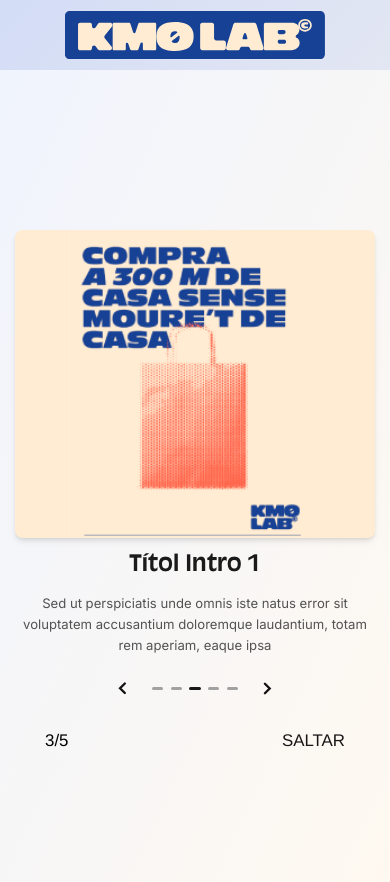
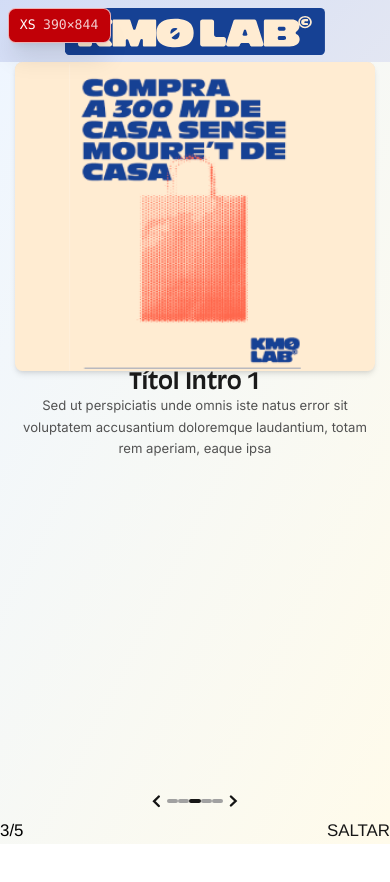
Before and after one commit to KM0Lab-git-admin/km0lab-core, a Next.js app: page /en/welcome2 in a window 390 px wide. Shown: the top 882 px of the page. After the commit the page ends 844 px from the top, so only its background shows below. Built offline with nearby package versions, Linux system fonts and the light colour scheme; no server answers; a web font is replaced by a local one; what @arcjet/next, pino-pretty would draw is missing.

Commit message:
fix(ui): ajusta slider y breakpoints
- mejora layout para alturas bajas (xs-h)
- aÃ±ade indicador de breakpoint en dev

```diff
--- a/src/app/[locale]/(public)/welcome2/page.tsx
+++ b/src/app/[locale]/(public)/welcome2/page.tsx
@@ -1,3 +1,4 @@
+import BreakpointIndicator from '@/components/dev/BreakpointIndicator';
 import SafeHydration from '@/components/SafeHydration';
 import { AppHeader } from '@/components/ui/AppHeader';
 import Slider from '@/components/ui/Slider/Slider';
@@ -5,14 +6,16 @@ import Slider from '@/components/ui/Slider/Slider';
 export default function Welcome2Page() {
   return (
     <SafeHydration>
-      <div className="w-full h-screen flex flex-col justify-between sm:justify-center sm:items-center md:justify-center md:items-center">
+      <div className="w-full h-svh min-h-0 overflow-hidden flex flex-col items-center">
         {/* AppHeader */}
-        <AppHeader />
+        <AppHeader className="mt-2 mb-2 sm:mt-3 sm:mb-3 xs-h:mt-1 xs-h:mb-1" />
         {/* Slider */}
-        <div className="w-full flex-1 flex flex-col justify-center sm:max-w-2xl md:max-w-4xl lg:max-w-5xl xl:max-w-6xl">
+        <div className="w-full flex-1 flex min-h-0">
           <Slider />
         </div>
       </div>
+      {/* Indicador de breakpoint (solo en desarrollo) */}
+      <BreakpointIndicator />
     </SafeHydration>
   );
 }
--- /dev/null
+++ b/src/components/dev/BreakpointIndicator.tsx
@@ -0,0 +1,56 @@
+'use client';
+import { useEffect, useState } from 'react';
+
+/**
+ * Componente de desarrollo que muestra el breakpoint actual considerando
+ * ancho y alto. La altura manda: si el alto < 700px siempre se muestra XS.
+ * Visible solo en desarrollo.
+ */
+const BreakpointIndicator = () => {
+  const [label, setLabel] = useState('XS');
+  const [viewport, setViewport] = useState({ width: 0, height: 0 });
+
+  useEffect(() => {
+    if (process.env.NODE_ENV === 'production') {
+      return;
+    }
+
+    const computeLabel = () => {
+      const width = window.innerWidth;
+      const height = window.innerHeight;
+
+      if (height < 700) return 'XS';
+      if (width >= 1280 && height >= 1000) return 'XL-H';
+      if (width >= 1024 && height >= 900) return 'LG-H';
+      if (width >= 768 && height >= 800) return 'MD-H';
+      if (width >= 480 && height >= 700) return 'SM-H';
+      if (width >= 1280) return 'XL';
+      if (width >= 1024) return 'LG';
+      if (width >= 768) return 'MD';
+      if (width >= 480) return 'SM';
+      return 'XS';
+    };
+
+    const update = () => {
+      setLabel(computeLabel());
+      setViewport({ width: window.innerWidth, height: window.innerHeight });
+    };
+    update();
+
+    window.addEventListener('resize', update);
+    return () => window.removeEventListener('resize', update);
+  }, []);
+
+  if (process.env.NODE_ENV === 'production') {
+    return null;
+  }
+
+  return (
+    <div className="pointer-events-none fixed top-2 left-2 z-[999999] flex gap-2 rounded-lg border border-white/70 bg-red-700 px-3 py-2 font-mono text-sm text-white shadow-xl">
+      <span>{label}</span>
+      <span className="text-white/80">{`${viewport.width}×${viewport.height}`}</span>
+    </div>
+  );
+};
+
+export default BreakpointIndicator;
--- a/src/components/ui/AppHeader.tsx
+++ b/src/components/ui/AppHeader.tsx
@@ -1,5 +1,3 @@
-import React from 'react';
-
 type AppHeaderProps = {
   logoAlt?: string;
   className?: string;
@@ -10,9 +8,10 @@ export function AppHeader({
   className = '',
 }: AppHeaderProps) {
   return (
-    <div className={`w-full px-3.5 py-3 sm:py-12 sm:px-12 md-h:py-6 lg-h:py-8 inline-flex flex-col justify-start items-center ${className}`}>
+    <div className={`w-full flex justify-center ${className}`}>
       <div
         className="logo-1"
+        role="img"
         aria-label={logoAlt}
       />
     </div>
--- a/src/components/ui/Slider/Slider.tsx
+++ b/src/components/ui/Slider/Slider.tsx
@@ -25,41 +25,46 @@ const Slider: React.FC<SliderProps> = ({
   onSkip,
 }) => {
   return (
-    <div className="w-full min-h-screen px-4 py-6 sm:px-8 sm:py-12 flex flex-col justify-center items-center gap-4 sm:gap-6 md-h:gap-8 bg-gradient-to-br from-[#f0f4fd] to-[#fff9f0]">
+    <div className="w-full flex-1 min-h-0 max-h-slider-container flex flex-col items-center bg-gradient-to-br from-blue-50 to-amber-50">
+      {/* Scrollable content (en xs-h) */}
+      <div className="w-full flex-1 min-h-0 flex flex-col items-center xs-h:overflow-y-auto">
         {/* Image */}
         <img
           src={imageSrc}
           alt={imageAlt}
-        className="w-full max-w-sm h-auto rounded-lg bg-neutral-200 object-cover shadow-md"
+          className="w-full max-w-sm h-auto xs-h:max-h-72 rounded-lg bg-neutral-200 object-contain shadow-md"
         />
 
         {/* Title */}
-      <h2 className="w-full max-w-sm text-center font-brand text-km0-yellow-500 text-2xl sm:text-3xl md:text-4xl font-bold leading-tight">
+        <h2 className="w-full max-w-sm text-center font-brand text-km0-yellow-500 text-2xl sm:text-3xl md:text-4xl xs-h:text-xl font-bold leading-tight">
           {title}
         </h2>
 
         {/* Description */}
-      <p className="w-full max-w-sm text-center text-neutral-600 text-sm sm:text-base leading-relaxed font-normal">
+        <p className="w-full max-w-sm text-center text-neutral-600 text-sm sm:text-base xs-h:text-xs xs-h:leading-snug leading-relaxed font-normal">
           {description}
         </p>
+      </div>
 
+      {/* Fixed controls */}
+      <div className="w-full flex flex-col items-center">
         {/* Navigation */}
-      <div className="flex justify-center items-center gap-3 sm:gap-4" aria-label="slider navigation">
+        <div className="flex justify-center items-center" aria-label="slider navigation">
           {/* Left chevron */}
           <button
             type="button"
-          className="p-2 hover:bg-neutral-200 rounded-full transition-colors"
+            className="hover:bg-neutral-200 rounded-full transition-colors"
             aria-label="Anterior"
           >
             <img
               src="/assets/icons/Functional_Arrow.svg"
               alt="Anterior"
-            className="w-5 h-5 sm:w-6 sm:h-6 rotate-180"
+              className="w-5 h-5 sm:w-6 sm:h-6 xs-h:w-5 xs-h:h-5 rotate-180"
             />
           </button>
 
           {/* Dots */}
-        <div className="flex gap-2">
+          <div className="flex">
             <div className="w-3 h-1 sm:w-4 bg-neutral-400 rounded-sm" />
             <div className="w-3 h-1 sm:w-4 bg-neutral-400 rounded-sm" />
             <div className="w-3 h-1 sm:w-4 bg-neutral-900 rounded-sm" />
@@ -70,13 +75,13 @@ const Slider: React.FC<SliderProps> = ({
           {/* Right chevron */}
           <button
             type="button"
-          className="p-2 hover:bg-neutral-200 rounded-full transition-colors"
+            className="hover:bg-neutral-200 rounded-full transition-colors"
             aria-label="Siguiente"
           >
             <img
               src="/assets/icons/Functional_Arrow.svg"
               alt="Siguiente"
-            className="w-5 h-5 sm:w-6 sm:h-6"
+              className="w-5 h-5 sm:w-6 sm:h-6 xs-h:w-5 xs-h:h-5"
             />
           </button>
         </div>
@@ -89,6 +94,7 @@ const Slider: React.FC<SliderProps> = ({
           onSkip={onSkip}
         />
       </div>
+    </div>
   );
 };
 
--- a/src/components/ui/SliderCount/SliderCount.tsx
+++ b/src/components/ui/SliderCount/SliderCount.tsx
@@ -15,15 +15,17 @@ const SliderCount: React.FC<SliderCountProps> = ({
   onSkip,
 }) => {
   return (
-    <div className="w-80 sm:w-full sm:max-w-lg sm:mx-auto sm:mt-8 md-h:w-96 lg-h:w-[28rem] xl-h:w-[32rem] max-w-slide sm:max-w-lg md-h:max-w-96 lg-h:max-w-[28rem] xl-h:max-w-[32rem] mx-auto flex justify-between items-center mt-2">
-      <div className="font-body text-lg sm:text-xl md-h:text-xl lg-h:text-2xl font-normal text-black">
+    <div className="w-full max-w-slide md-h:max-w-96 lg-h:max-w-slider-count-lg xl-h:max-w-slider-count-xl mx-auto flex justify-between items-center mt-2 sm:mt-4 xs-h:mt-1">
+      <div className="font-body text-lg sm:text-xl lg-h:text-2xl xs-h:text-base font-normal text-black">
         {current}
         /
         {total}
       </div>
       <button
+        type="button"
         onClick={onSkip}
-        className="font-body text-lg sm:text-xl sm:hover:scale-105 sm:transition-transform md-h:text-xl lg-h:text-2xl font-normal text-neutral-900 hover:text-neutral-700 transition-colors"
+        aria-label={skipText}
+        className="font-body text-lg sm:text-xl lg-h:text-2xl xs-h:text-base font-normal text-neutral-900 hover:text-neutral-700 transition-colors sm:hover:scale-105 sm:transition-transform"
       >
         {skipText}
       </button>
--- a/tailwind.config.js
+++ b/tailwind.config.js
@@ -13,14 +13,19 @@ export default {
       'lg': '1024px',
       'xl': '1280px',
       '2xl': '1536px',
-      // Breakpoints que consideran altura también
-      'xs-h': { raw: '(min-width: 360px) and (min-height: 640px)' },
-      'sm-h': { raw: '(min-width: 480px) and (min-height: 720px)' },
-      'md-h': { raw: '(min-width: 768px) and (min-height: 800px)' },
-      'lg-h': { raw: '(min-width: 1024px) and (min-height: 900px)' },
+      // Breakpoints que consideran altura; la altura es la restricción principal
+      'xs-h': { raw: '(max-height: 699px)' }, // altura <700 => siempre XS
+      'sm-h': { raw: '(min-width: 480px) and (min-height: 700px) and (max-height: 799px)' },
+      'md-h': { raw: '(min-width: 768px) and (min-height: 800px) and (max-height: 899px)' },
+      'lg-h': { raw: '(min-width: 1024px) and (min-height: 900px) and (max-height: 999px)' },
       'xl-h': { raw: '(min-width: 1280px) and (min-height: 1000px)' },
     },
     extend: {
+      maxHeight: {
+        'slider-container': '558px',
+        'slider-img': '65vh',
+        'slider-img-tall': '75vh',
+      },
       minWidth: {
         slide: '20rem', // 320px - ancho mínimo del slide
       },
@@ -207,10 +212,14 @@ export default {
       maxWidth: {
         header: '24rem', // 384px - ancho del header
         slide: '20rem', // 320px - ancho máximo de la imagen del slide
+        'slider-count-lg': '28rem', // 448px
+        'slider-count-xl': '32rem', // 512px
       },
       width: {
         logo: '9.1875rem', // 147px - ancho del logo
         slide: '20rem', // 320px - ancho fijo del slide
+        'slider-count-lg': '28rem', // 448px
+        'slider-count-xl': '32rem', // 512px
       },
       height: {
         logo: '2.125rem', // 34px - altura del logo
```
Lines whose indentation alone changed are shown as unchanged.
